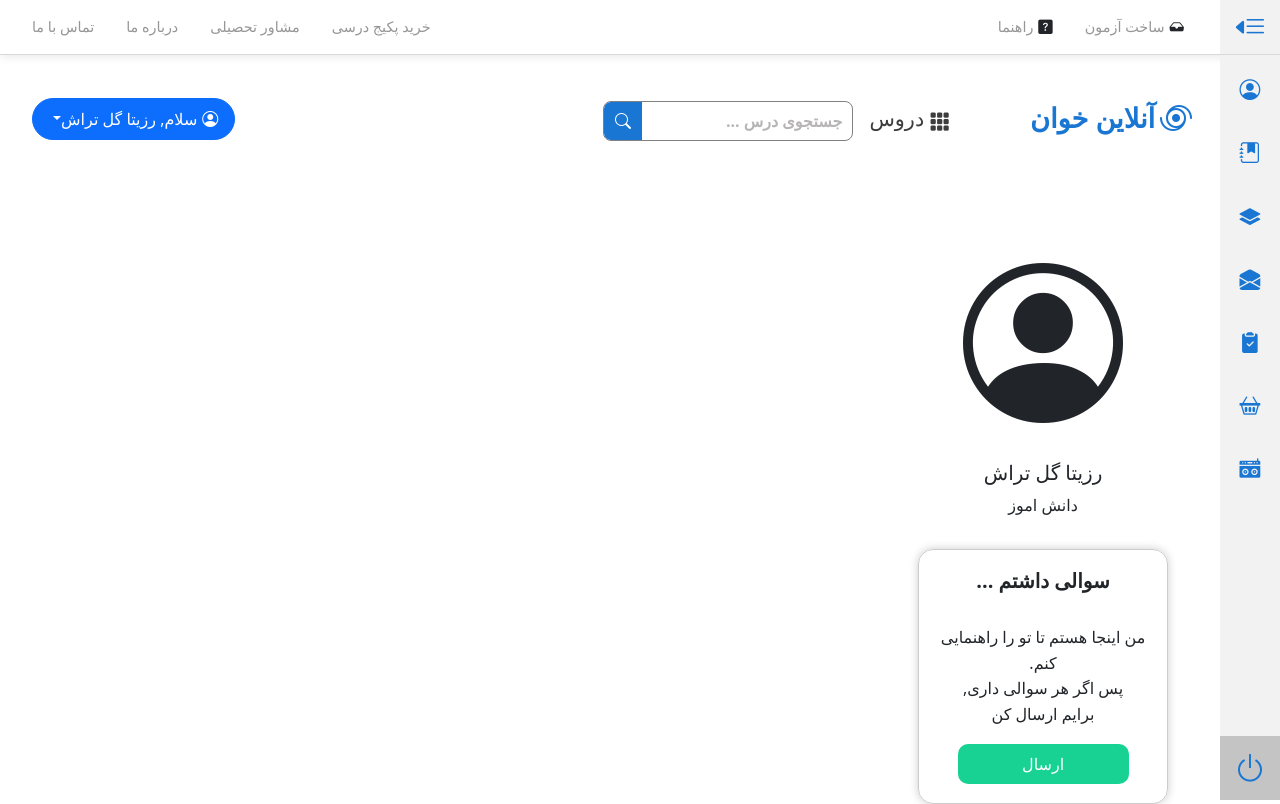
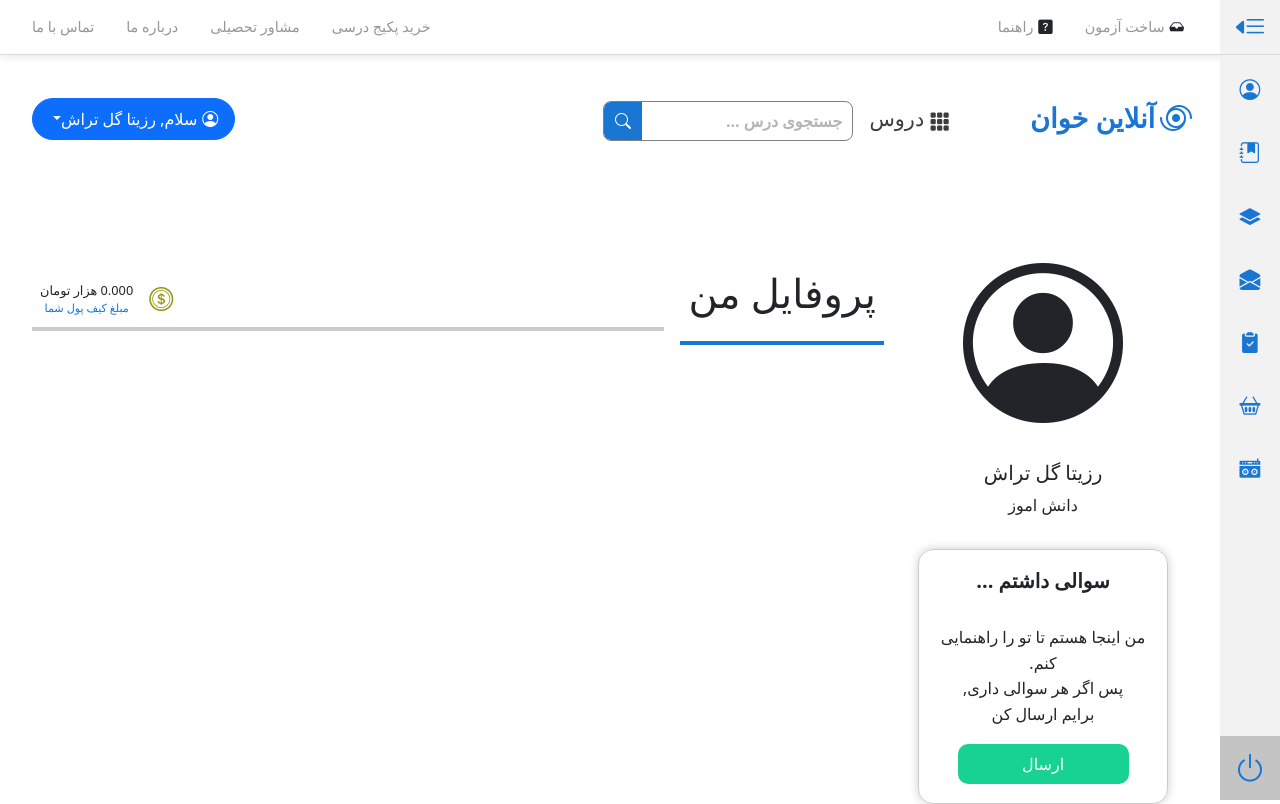
Before and after one commit to fawriid/student-user-panel, a React (Create React App) app: page / in a window 1280 px wide. Built offline with nearby package versions, Linux system fonts and the light colour scheme.

Commit message:
header of my profile section is done

```diff
--- a/src/components/shared/Main/MainContent.js
+++ b/src/components/shared/Main/MainContent.js
@@ -111,11 +111,31 @@ const MainContent = () => {
                             </div>
                             <div className={styles.questionBox}>
                                 <h5>سوالی داشتم ...</h5>
-                                <p>من اینجا هستم تا تو را راهنمایی کنم. <br />پس اگر هر سوالی داری,<br /> برایم ارسال کن</p>
+                                <p>
+                                    من اینجا هستم تا تو را راهنمایی کنم. <br />
+                                    پس اگر هر سوالی داری,
+                                    <br /> برایم ارسال کن
+                                </p>
                                 <button className={styles.button}>ارسال</button>
                             </div>
                         </div>
-                        <div className={styles.leftSection}></div>
+                        <div className={styles.leftSection}>
+                            <div className={styles.leftHeader}>
+                                <div className={styles.profileTitle}>
+                                    <h1> پروفایل من</h1>
+                                </div>
+                                <div className={styles.priceSection}>
+                                    <div>
+                                        <div>
+                                            <p>0.000 هزار تومان</p>
+                                            <span>مبلغ کیف پول شما</span>
+                                        </div>
+                                        <i class="bi bi-coin"></i>
+                                    </div>
+                                </div>
+                            </div>
+                            {/* <div className={styles.profileInformaions}></div> */}
+                        </div>
                     </div>
                 </div>
             </div>
--- a/src/components/shared/Main/MainContent.module.css
+++ b/src/components/shared/Main/MainContent.module.css
@@ -138,7 +138,7 @@
     margin: 5rem 3rem 0 2rem;
     display: flex;
     justify-content: space-between;
-    align-items: center;
+    align-items: flex-start;
 }
 /* right profile section */
 .rightSection {
@@ -186,5 +186,53 @@
 }
 /* left profile section */
 .leftSection {
+    margin-top: 3rem;
     width: 75%;
+    display: flex;
+    flex-direction: column;
+    justify-content: start;
 }
+/* header */
+.leftHeader{
+    display: flex;
+    justify-content: space-between;
+    align-items:baseline;
+}
+.profileTitle{
+    /* color: #1976d2; */
+    padding: 0 .5rem;
+    padding-bottom: 1rem;
+    border-bottom: 4px solid #1976d2;
+    margin-left: 1rem;
+}
+.priceSection{
+    text-align: left;
+    border-bottom: 4px solid #ccc;
+    flex-grow:1 ;
+    padding-bottom: .65rem;
+}
+.priceSection > div{
+    display: flex;
+    flex-direction: row-reverse;
+    align-items: flex-end;
+    padding-left: .5rem;
+    font-size: .8rem;
+}
+.priceSection > div >div{
+    display: flex;
+    flex-direction: column;
+    justify-content: center;
+    align-items: center;
+}
+.priceSection > div > div p{
+    margin: 0;
+}
+.priceSection span{
+    color: #1976d2;
+    font-size: .7rem;
+}
+.priceSection i{
+    margin-left: 1rem;
+    font-size: 1.5rem;
+    color: rgb(148, 148, 13);
+}
```
